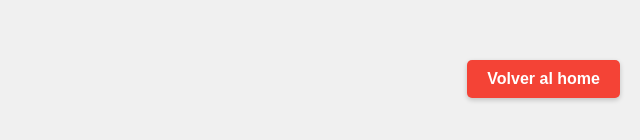
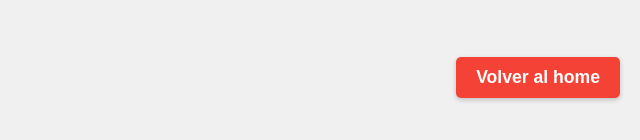
Before and after one commit to FONDEF-2025-LES-JLJ/Item-tests, a website: page src-saca-imagenes-venn/saca-imagenes-venn.html in a window 1280 px wide. Shown: the part 682-822 px from the top of the page, 640-1280 px from the left. Drawn offline with Linux system fonts and the light colour scheme.

Commit message:
Cambiando botón home

```diff
--- a/src-saca-imagenes-venn/saca-imagenes-venn.html
+++ b/src-saca-imagenes-venn/saca-imagenes-venn.html
@@ -17,7 +17,8 @@
         <button id="boton-responder"></button>
     </main>
 
-    <a href="#" id="home-button"></a>
+    <!--a href="#" id="home-button"></a-->
+    <button id="home-button"></button>
 
     <script src="./saca-imagenes-venn.js"></script>
 </body>
```
